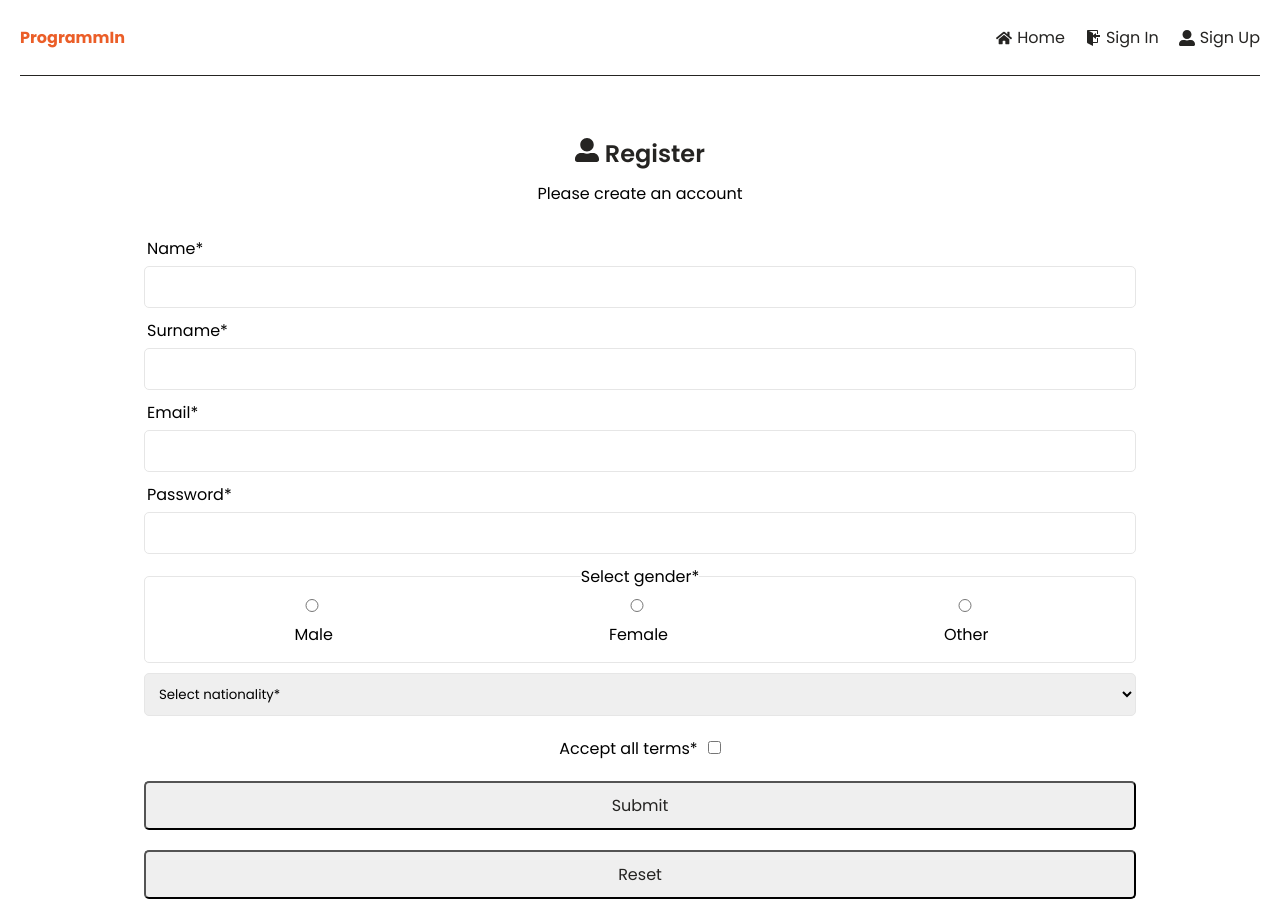
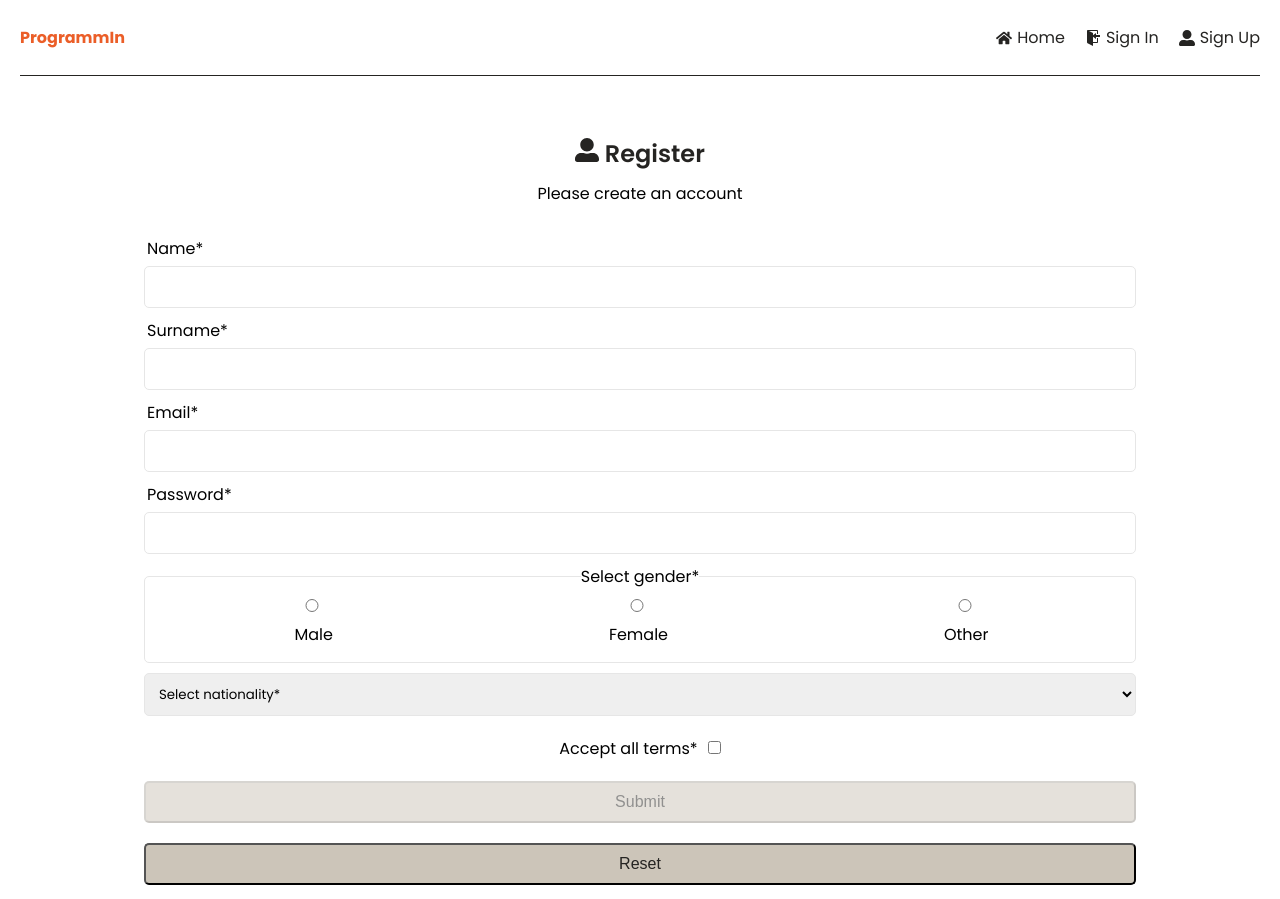
Before and after one commit to piotrd22/programmIn, a React (Create React App) app in the folder client/: page /signup in a window 1280 px wide. Built offline with nearby package versions, Linux system fonts and the light colour scheme.

Commit message:
added default disabled submit button

```diff
--- a/client/src/index.scss
+++ b/client/src/index.scss
@@ -114,9 +114,9 @@ li {
 }
 
 .btn {
-  font-family: inherit;
   padding: 10px 20px;
   border-radius: 5px;
+  background: $hovercol;
   color: $blackcol;
   font-size: 16px;
   font-weight: 500;
@@ -126,6 +126,10 @@ li {
   display: flex;
   align-items: center;
   justify-content: center;
+}
+
+.btn:disabled {
+  opacity: 0.5;
 }
 
 .btn:hover {
--- a/client/src/pages/Signup.jsx
+++ b/client/src/pages/Signup.jsx
@@ -208,7 +208,7 @@ function Signup() {
           <button
             className="btn btn-block"
             type="submit"
-            disabled={!formik.isValid}
+            disabled={!formik.isValid || !formik.dirty}
           >
             Submit
           </button>
```
